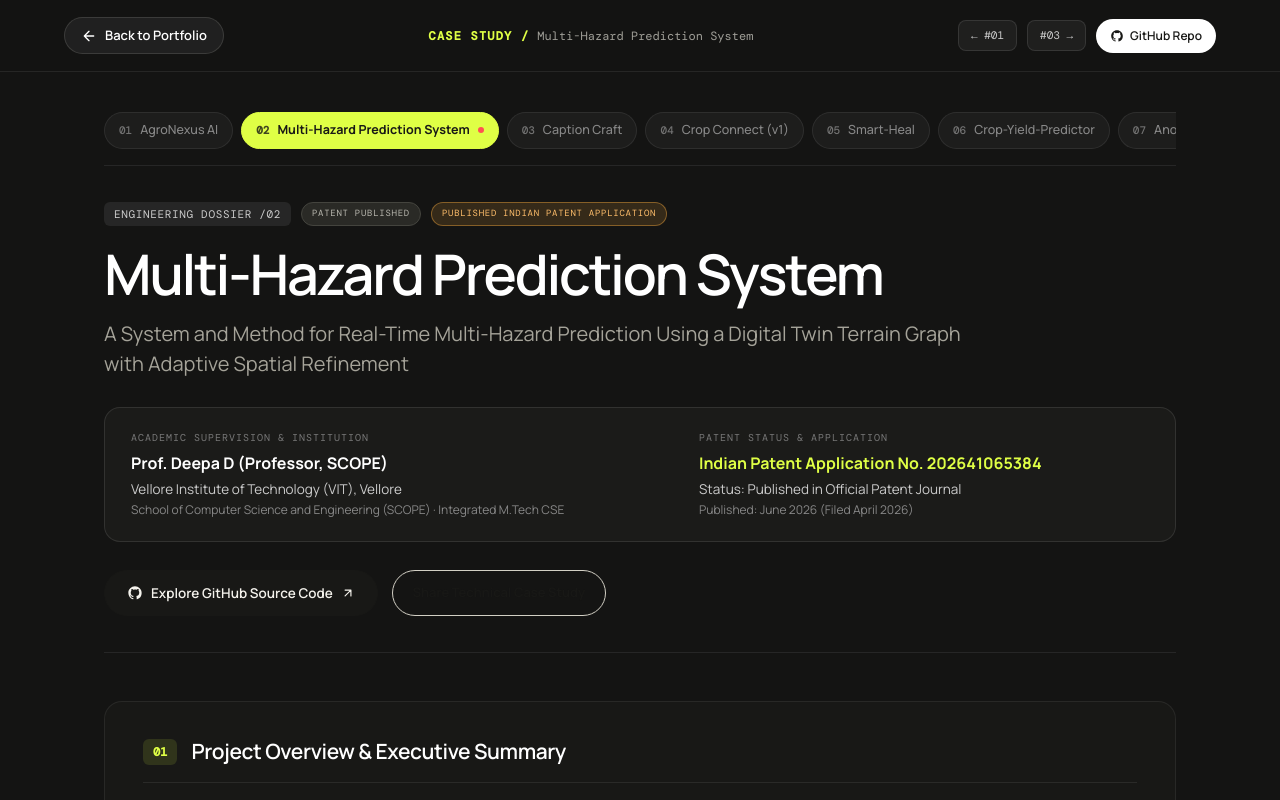
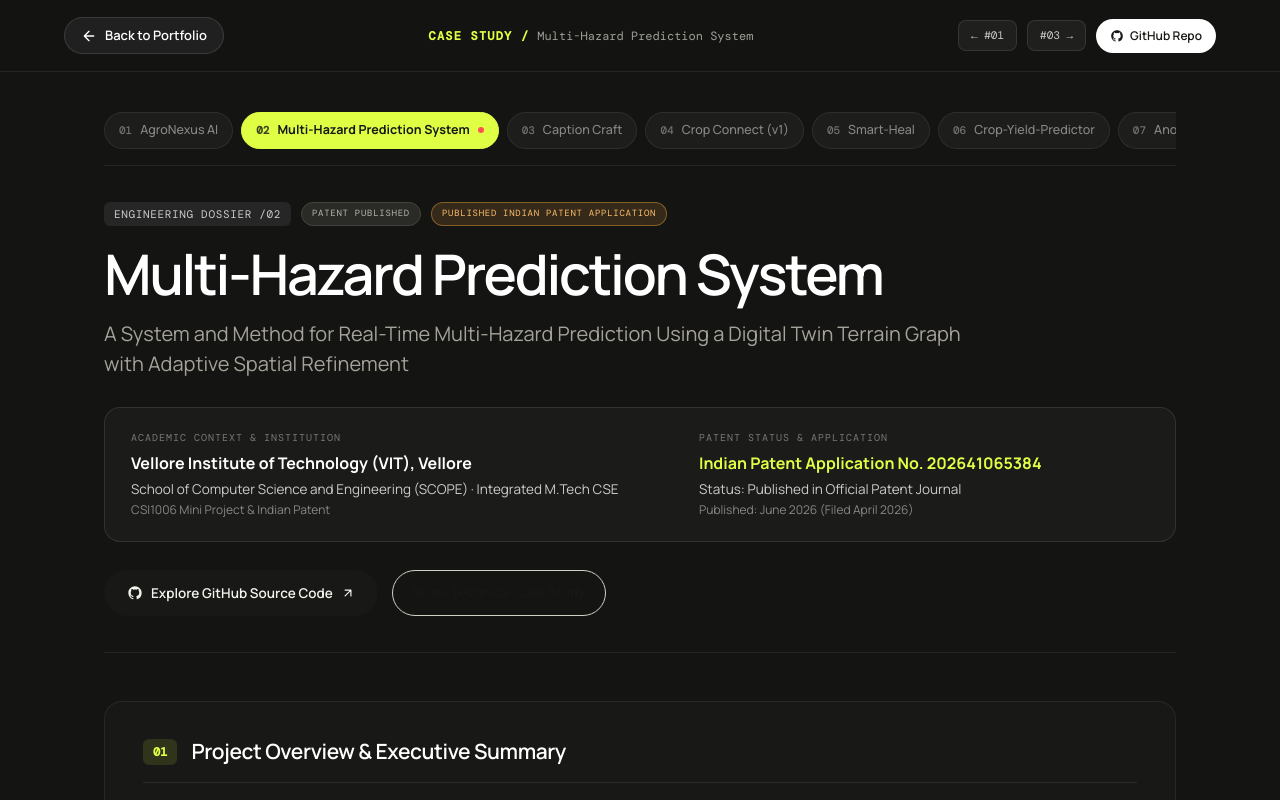
Before and after one commit to srikar123s/portfolio, a React (Vite) app: page / in a window 1280 px wide. Both pictures are taken after a click on the button "View Patent Dossier →". Shown: the top 800 px of the page. Built offline with nearby package versions, Linux system fonts and the light colour scheme; the HTML template or start-up script is replaced by a standard one; a web font is replaced by a local one.

Commit message:
refactor: remove all supervisor, teacher, and collaborator names across all project dossiers

```diff
--- a/src/components/ProjectDeepDivePage.tsx
+++ b/src/components/ProjectDeepDivePage.tsx
@@ -136,10 +136,10 @@ export default function ProjectDeepDivePage({
             <div className="academic-meta-card">
               <div className="academic-meta-grid">
                 <div>
-                  <small>ACADEMIC SUPERVISION &amp; INSTITUTION</small>
-                  <strong>{project.academicMeta.supervision}</strong>
-                  <span>{project.academicMeta.institution}</span>
-                  <em>{project.academicMeta.department}</em>
+                  <small>ACADEMIC CONTEXT &amp; INSTITUTION</small>
+                  <strong>{project.academicMeta.institution}</strong>
+                  <span>{project.academicMeta.department}</span>
+                  <em>{project.academicMeta.courseCode || "Integrated M.Tech (CSE)"}</em>
                 </div>
                 {project.academicMeta.patentNo ? (
                   <div>
@@ -150,10 +150,10 @@ export default function ProjectDeepDivePage({
                   </div>
                 ) : (
                   <div>
-                    <small>PROJECT CONTEXT</small>
-                    <strong>{project.academicMeta.courseCode || "Integrated M.Tech Final Year"}</strong>
-                    <span>Developer: {project.academicMeta.teamMembers?.join(", ")}</span>
-                    <em>Vellore Institute of Technology, Vellore</em>
+                    <small>PROJECT DOMAIN &amp; SCOPE</small>
+                    <strong>{project.title}</strong>
+                    <span>{project.academicMeta.courseCode || project.badge}</span>
+                    <em>Applied Software &amp; Machine Learning Engineering</em>
                   </div>
                 )}
               </div>
--- a/src/data/projectsData.tsx
+++ b/src/data/projectsData.tsx
@@ -31,10 +31,8 @@ export const projectsData: Project[] = [
     academicMeta: {
       type: "Capstone Project",
       courseCode: "CSI4901 - Capstone Project",
-      supervision: "Dr. Mary Mekala A (Associate Professor Grade 1, SCOPE)",
       institution: "Vellore Institute of Technology (VIT), Vellore",
       department: "School of Computer Science and Engineering (SCOPE) · Integrated M.Tech CSE",
-      teamMembers: ["Yalamarthi Srikar (22MIC0038)"],
     },
     overview:
       "AgroNexus AI is an adaptive, context-aware intelligent decision-support system for precision agriculture developed as an Integrated M.Tech Capstone Project at VIT Vellore. Modern agriculture relies heavily on machine learning models for crop selection, fertilizer recommendation, irrigation scheduling, yield estimation, and plant disease detection. However, existing agricultural AI tools function as disconnected, single-prediction models without systematic decision synthesis, context conditioning, or learning from real-world post-intervention outcomes. AgroNexus AI introduces a unified Evidence Layer, a central Agricultural Decision and Intervention Engine (ADIE-1), an Evidence Requirement Profile (ERP) sufficiency gate, and an Action-Context Effect Record (ACER) closed loop that continuously updates future decision processing based on observed harvest deviations.",
@@ -177,7 +175,7 @@ export const projectsData: Project[] = [
       "React",
     ],
     contribution:
-      "Formulated the theoretical framework and mathematical algorithms for AgroNexus AI under the academic supervision of Dr. Mary Mekala A at VIT Vellore. Designed the ADIE-1 engine architecture, developed the Evidence Requirement Profile (ERP) sufficiency scoring logic, engineered the ACER data structures, and implemented the complete FastAPI backend and explainability dashboard.",
+      "Formulated the theoretical framework and mathematical algorithms for AgroNexus AI as part of the Capstone Project at VIT Vellore. Designed the ADIE-1 engine architecture, developed the Evidence Requirement Profile (ERP) sufficiency scoring logic, engineered the ACER data structures, and implemented the complete FastAPI backend and explainability dashboard.",
     implementation:
       "Constructed a modular microservices architecture in Python using FastAPI. Implemented vectorized evidence validation routines and spatial nearest-neighbor search using SciPy k-d trees for rapid ACER retrieval (< 15ms). Integrated SHAP and LIME to generate decision-level explanations that display evidence weights and trade-off rationales alongside recommendations.",
     results: [
@@ -247,18 +245,11 @@ export const projectsData: Project[] = [
     academicMeta: {
       type: "Mini Project",
       courseCode: "CSI1006 Mini Project & Indian Patent",
-      supervision: "Prof. Deepa D (Professor, SCOPE)",
       institution: "Vellore Institute of Technology (VIT), Vellore",
       department: "School of Computer Science and Engineering (SCOPE) · Integrated M.Tech CSE",
       patentNo: "Indian Patent Application No. 202641065384",
       patentStatus: "Published in Official Patent Journal",
       publicationDate: "June 2026 (Filed April 2026)",
-      teamMembers: [
-        "Yalamarthi Srikar (22MIC0038)",
-        "Vulavala Sagar Reddy (22MIC0011)",
-        "Mylavaram Ashutosh Reddy (22MIC0013)",
-        "P Sravan (22MIC0134)",
-      ],
     },
     overview:
       "The Digital Twin Terrain Graph System (DTTGS) is an advanced environmental hazard assessment and simulation framework that combines high-resolution Digital Elevation Models (DEM), satellite precipitation (CHIRPS), and soil moisture telemetry into a persistent, time-evolving virtual replica of physical terrain. Floods and landslides are physically coupled events: excessive rainfall saturates soil, increasing pore pressure and triggering slope instability, while debris blocks natural drainage pathways and triggers catastrophic flash flooding. Existing disaster forecasting systems treat these events in isolation and rely on static snapshot analyses that lack hydrologic memory. This research formulates a unified mathematical multi-hazard model with recursive state evolution and adaptive quadtree spatial mesh refinement, generating sub-second hazard contour maps for emergency evacuation and disaster mitigation authorities.",
@@ -460,7 +451,7 @@ export const projectsData: Project[] = [
       "Git",
     ],
     contribution:
-      "Co-invented and authored the Published Indian Patent Application (No. 202641065384) under the academic supervision of Prof. Deepa D at SCOPE, VIT Vellore. Derived the mathematical equations for Flood Risk (FR), Landslide Risk (LR), and Combined Risk (CR); formulated the recursive state evolution algorithm (St); implemented the adaptive quadtree mesh refinement in Python; and conducted multi-region experimental simulations across the Western Ghats, Assam, and Uttarakhand.",
+      "Authored and developed the Published Indian Patent Application (No. 202641065384) at SCOPE, VIT Vellore. Derived the mathematical equations for Flood Risk (FR), Landslide Risk (LR), and Combined Risk (CR); formulated the recursive state evolution algorithm (St); implemented the adaptive quadtree mesh refinement in Python; and conducted multi-region experimental simulations across the Western Ghats, Assam, and Uttarakhand.",
     implementation:
       "Programmed the core pipeline (`Main.py`) in Python utilizing Rasterio and GDAL for geospatial raster handling, NumPy and SciPy for vectorized downhill gradient routing, and GeoPandas for spatial vector operations. Automated NetCDF4 parsing of satellite CHIRPS precipitation grids. Constructed an interactive 3D hazard visualization dashboard communicating real-time probability overlays and spatial GeoJSON contours.",
     results: [
@@ -689,10 +680,8 @@ export const projectsData: Project[] = [
     academicMeta: {
       type: "Mini Project",
       courseCode: "Medical Diagnosis AI Research",
-      supervision: "Prof. BIJI C.L (SCOPE, VIT University)",
       institution: "Vellore Institute of Technology (VIT), Vellore",
-      department: "School of Computer Science and Engineering (SCOPE)",
-      teamMembers: ["Yalamarthi Srikar (22MIC0038)", "Vulavala Sagar Reddy (22MIC0011)"],
+      department: "School of Computer Science and Engineering (SCOPE) · Integrated M.Tech CSE",
     },
     overview:
       "SmartHeal is an intelligent healthcare assistant and medical decision-support platform designed to bridge the accessibility gap between patients and primary healthcare consultations. Driven by the increasing strain on healthcare infrastructure and the prevalence of hazardous self-diagnosis on unverified internet search engines, SmartHeal processes natural language symptom queries, maps them using a multi-stage NLP correction pipeline, and predicts probable pathologies using a custom Transformer deep learning classification model. Beyond raw classification, the system delivers structured clinical support: top-3 ranked conditions with calibrated confidence percentages, verified medication suggestions, preventive measures, and an interactive Streamlit consultation interface.",
@@ -805,7 +794,7 @@ export const projectsData: Project[] = [
       "Streamlit",
     ],
     contribution:
-      "Co-developed the SmartHeal project under the academic supervision of Prof. BIJI C.L at SCOPE, VIT Vellore. Engineered the NLP symptom standardization and fuzzy matching pipeline, built and evaluated the PyTorch Transformer disease classification model, structured the treatment and precaution recommendation engine, and deployed the interactive Streamlit clinical application.",
+      "Developed the SmartHeal project at SCOPE, VIT Vellore. Engineered the NLP symptom standardization and fuzzy matching pipeline, built and evaluated the PyTorch Transformer disease classification model, structured the treatment and precaution recommendation engine, and deployed the interactive Streamlit clinical application.",
     implementation:
       "Implemented using PyTorch for the custom Transformer classification network and NLTK for morphological lemmatization. Designed a fuzzy matching threshold filter (ratio >= 80) to automatically catch typos. Packaged the entire inference pipeline into a lightweight Streamlit web application running with sub-second prediction response times.",
     results: [
@@ -873,13 +862,11 @@ export const projectsData: Project[] = [
     academicMeta: {
       type: "Independent Research",
       courseCode: "Agricultural Deep Learning Research",
-      supervision: "Faculty Guidance @ SCOPE, VIT University",
       institution: "Vellore Institute of Technology (VIT), Vellore",
-      department: "School of Computer Science and Engineering (SCOPE)",
-      teamMembers: ["Vulavala Sagar Reddy", "Srikar Yalamarthi (22MIC0038)", "Sravan P"],
+      department: "School of Computer Science and Engineering (SCOPE) · Integrated M.Tech CSE",
     },
     overview:
-      "Crop-Yield-Predictor is an advanced machine learning research project that applies Google's TabNet deep learning architecture with sequential attention to agricultural yield estimation. Accurately predicting agricultural productivity is vital for food security, farm input planning, and government supply management. While traditional statistical regression models assume simplistic linear relationships and standard tree ensembles treat all features equally without context, this research couples long-term historical production records with current season agronomic inputs across 19,000+ cleaned records, 55 crops, and 28 Indian states (1997–2020). By combining chronological train-validation-test splitting with domain-engineered features (such as Rainfall-Fertilizer interaction ratios and multi-year yield trends), the TabNet model achieves state-of-the-art predictive accuracy (R² = 0.942, MAE = 0.120 tons/ha), substantially outperforming Random Forest, XGBoost, and recurrent LSTM networks.",
+      "Crop-Yield-Predictor is an advanced machine learning research project applying Google's TabNet deep learning architecture with sequential attention to agricultural yield estimation. Accurately predicting agricultural productivity is vital for food security, farm input planning, and government supply management. While traditional statistical regression models assume simplistic linear relationships and standard tree ensembles treat all features equally without context, this research couples long-term historical production records with current season agronomic inputs across 19,000+ cleaned records, 55 crops, and 28 Indian states (1997–2020). By combining chronological train-validation-test splitting with domain-engineered features (such as Rainfall-Fertilizer interaction ratios and multi-year yield trends), the TabNet model achieves state-of-the-art predictive accuracy (R² = 0.942, MAE = 0.120 tons/ha), substantially outperforming Random Forest, XGBoost, and recurrent LSTM networks.",
     problem:
       "Predicting agricultural yields is fraught with difficulty due to complex, non-linear interactions between weather, soil, and management practices. Existing approaches face four critical flaws: (1) Inability to Capture Temporal-Agronomic Interactions — statistical models fail on non-linear dependencies while ML models treat past and present inputs without hierarchical weighting; (2) Data Leakage — many studies use random train/test splits that leak future weather into past predictions; (3) The Black-Box Dilemma — deep learning architectures rarely provide interpretable feature attention masks, preventing agronomists and policymakers from trusting predictions; and (4) Geographical Bias — prior benchmarks predominantly focus on temperate zones in developed nations rather than tropical, heterogeneous smallholder farms in India.",
     literatureGaps: [
@@ -1003,7 +990,7 @@ export const projectsData: Project[] = [
       "Streamlit",
     ],
     contribution:
-      "Co-authored the research paper and led model architecture engineering at SCOPE, VIT Vellore. Derived and implemented the agronomic feature equations (RF-Ratio, moving averages, yield trend); designed the chronological data splitting pipeline to prevent temporal leakage; trained and hyperparameter-tuned the TabNet network; benchmarked performance against Random Forest, XGBoost, and LSTM baselines; and developed the interactive Streamlit deployment.",
+      "Authored the research paper and led model architecture engineering at SCOPE, VIT Vellore. Derived and implemented the agronomic feature equations (RF-Ratio, moving averages, yield trend); designed the chronological data splitting pipeline to prevent temporal leakage; trained and hyperparameter-tuned the TabNet network; benchmarked performance against Random Forest, XGBoost, and LSTM baselines; and developed the interactive Streamlit deployment.",
     implementation:
       "Implemented in Python using PyTorch and pytorch-tabnet. Trained for 500 epochs with early stopping (batch size 256, learning rate 0.002). Analyzed TabNet's sparse attention masks to quantify feature importance, confirming Historical Yield (31.2%) and Rainfall (22.8%) as the primary drivers. Deployed an interactive Streamlit application that renders real-time prediction curves and parameter sensitivity charts.",
     results: [
@@ -1145,18 +1132,11 @@ export const projectsData: Project[] = [
     academicMeta: {
       type: "Independent Research",
       courseCode: "Lossless Compression Research Paper",
-      supervision: "Faculty Guidance @ SCOPE, VIT University",
       institution: "Vellore Institute of Technology (VIT), Vellore",
-      department: "School of Computer Science and Engineering (SCOPE)",
-      teamMembers: [
-        "M Shobith Reddy (22MIC0004)",
-        "K. Vaishnavi (22MIC0008)",
-        "Bandaru Vishnu Teja (22MIC0007)",
-        "Yalamarthi Srikar (22MIC0038)",
-      ],
+      department: "School of Computer Science and Engineering (SCOPE) · Integrated M.Tech CSE",
     },
     overview:
-      "CAP-RC+++ is a state-of-the-art lossless image compression technique developed and published by researchers at VIT Vellore. High-resolution digital imaging in medical diagnostics, remote sensing, and archival storage requires significant data reduction without losing a single bit of information (MSE = 0, PSNR = ∞). While lossy schemes (JPEG, WebP) discard high frequencies and standard lossless codecs (PNG DEFLATE, JPEG-LS) rely on static Huffman tables or fixed linear predictors, CAP-RC+++ tightly couples an integer-safe, gradient-weighted spatial predictor with dynamic multi-context range coding. By combining an exact reversible integer YCoCg color transform with local gradient-sensitive residual modeling, the algorithm achieves 3.0× to 5.0× compression over raw image bitstreams, consistently outperforming PNG by 20–25% and JPEG-LS by 10–15% on natural and synthetic textures.",
+      "CAP-RC+++ is a state-of-the-art lossless image compression technique developed as algorithmic research at VIT Vellore. High-resolution digital imaging in medical diagnostics, remote sensing, and archival storage requires significant data reduction without losing a single bit of information (MSE = 0, PSNR = ∞). While lossy schemes (JPEG, WebP) discard high frequencies and standard lossless codecs (PNG DEFLATE, JPEG-LS) rely on static Huffman tables or fixed linear predictors, CAP-RC+++ tightly couples an integer-safe, gradient-weighted spatial predictor with dynamic multi-context range coding. By combining an exact reversible integer YCoCg color transform with local gradient-sensitive residual modeling, the algorithm achieves 3.0× to 5.0× compression over raw image bitstreams, consistently outperforming PNG by 20–25% and JPEG-LS by 10–15% on natural and synthetic textures.",
     problem:
       "Existing lossless image codecs are trapped in a fundamental trade-off: (1) Lightweight but Inflexible Standards (PNG, JPEG-LS) — PNG relies on static DEFLATE/Huffman coding that cannot adapt to local image statistics, while JPEG-LS's LOCO-I predictor fails on sharp diagonal edges and uses fixed-length Golomb-Rice codes that cannot allocate fractional bits; and (2) Computationally Prohibitive Systems (JPEG 2000, CALIC) — these formats achieve superior compression through complex wavelet transforms and multi-pass arithmetic coding, but their severe CPU/RAM overhead renders them impractical for lightweight or real-time deployment.",
     literatureGaps: [
@@ -1284,7 +1264,7 @@ export const projectsData: Project[] = [
       "Google Colab (Benchmarking Environment)",
     ],
     contribution:
-      "Co-authored the research paper and formulated algorithmic components at SCOPE, VIT Vellore. Derived the gradient-weighted directional prediction equations; implemented the reversible integer YCoCg-R matrix transformations; programmed the multi-context range coder in Python using bitarray; and built the interactive Streamlit benchmark dashboard comparing CAP-RC+++ against PNG and JPEG-LS.",
+      "Authored the research paper and formulated the algorithmic components at SCOPE, VIT Vellore. Derived the gradient-weighted directional prediction equations; implemented the reversible integer YCoCg-R matrix transformations; programmed the multi-context range coder in Python using bitarray; and built the interactive Streamlit benchmark dashboard comparing CAP-RC+++ against PNG and JPEG-LS.",
     implementation:
       "Programmed in Python using NumPy for vectorized pixel grid processing and bitarray for low-level bitstream packing. Tested on diverse benchmark suites (natural landscapes, desert arch, coffee bean textures, and synthetic screenshots) on a 12 GB RAM virtual instance. Verified that residuals sharply peak around zero, enabling the range coder to achieve near-optimal compression ratios.",
     results: [
--- a/src/types/project.ts
+++ b/src/types/project.ts
@@ -44,13 +44,11 @@ export interface Project {
   academicMeta?: {
     type: "Capstone Project" | "Mini Project" | "Independent Research"
     courseCode?: string
-    supervision: string
     institution: string
     department: string
     patentNo?: string
     patentStatus?: string
     publicationDate?: string
-    teamMembers?: string[]
   }
 
   // 10 Core Structured Deep Dive Sections
```
